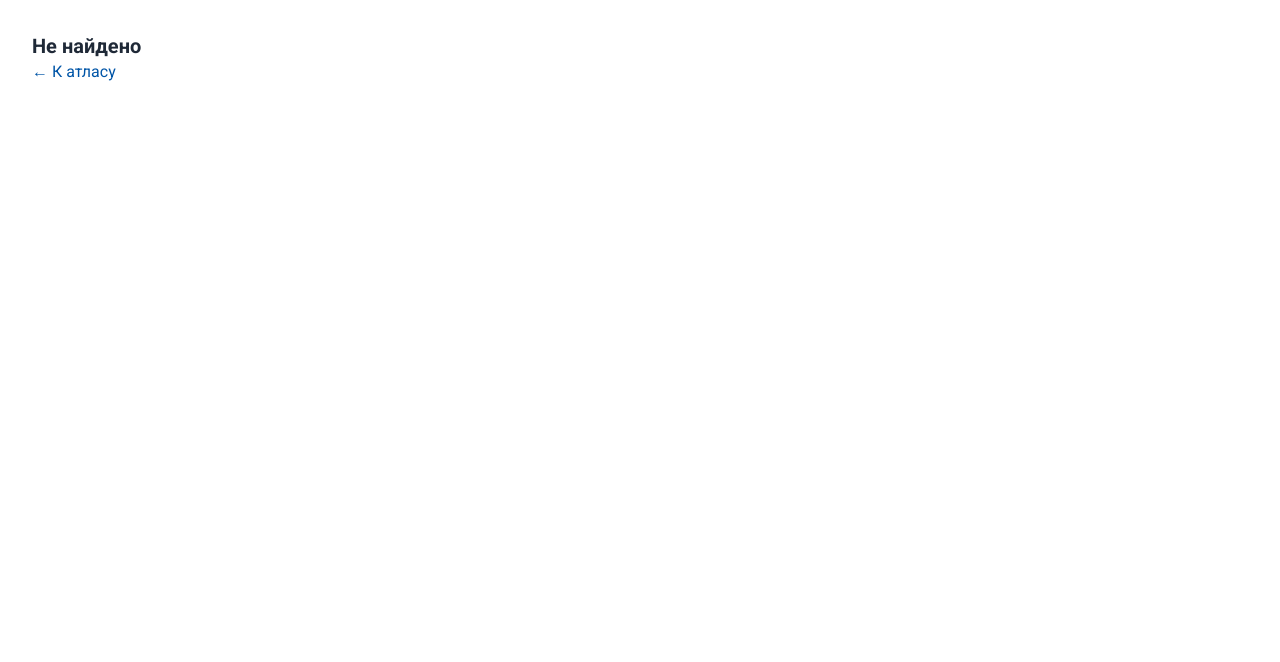
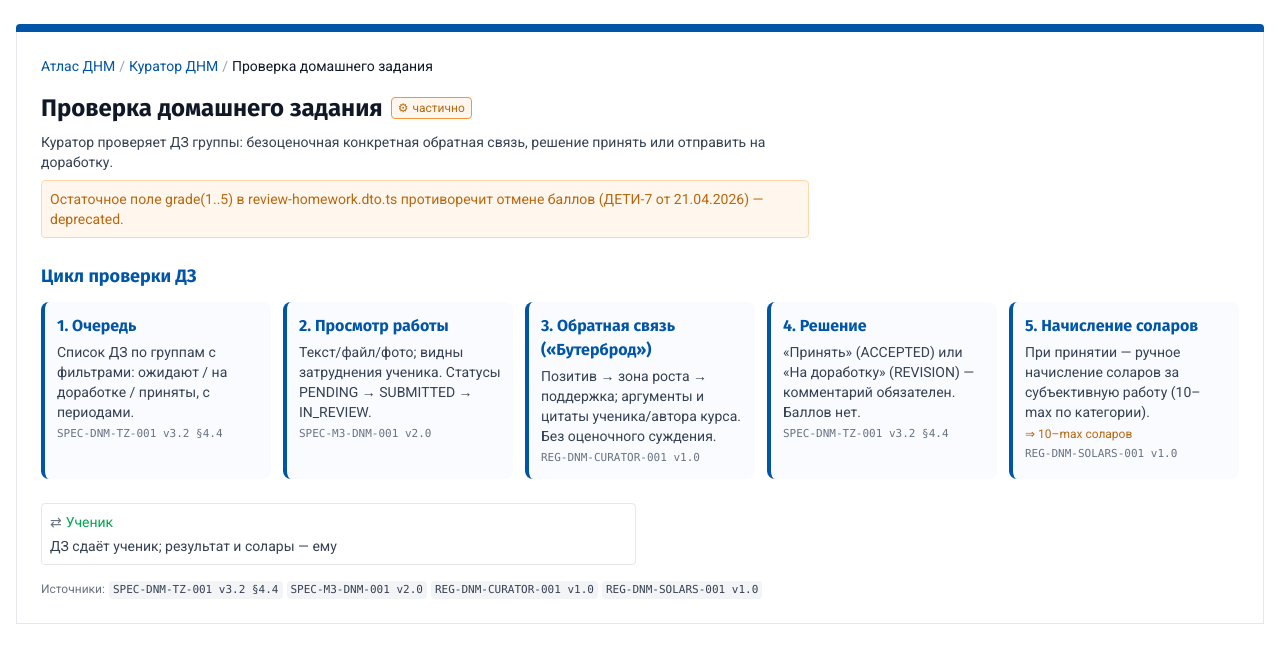
Before and after one commit to SigmeD/samo_architecture, a Next.js app: page /cabinet/curator/module/homework-review in a window 1280 px wide. Before the commit this address had no page. Shown: the top 662 px of the page. Built offline with nearby package versions, Linux system fonts and the light colour scheme.

Commit message:
feat: L2 страница модуля (drilldown)

```diff
--- /dev/null
+++ b/app/cabinet/[slug]/module/[moduleSlug]/page.tsx
@@ -0,0 +1,43 @@
+import { notFound } from "next/navigation";
+import type { Metadata } from "next";
+import { PosterLayout } from "@/components/atlas/poster-layout";
+import { Breadcrumbs } from "@/components/atlas/breadcrumbs";
+import { ProcessFlow } from "@/components/atlas/process-flow";
+import { CrossLinkBadge } from "@/components/atlas/cross-link-badge";
+import { SourceRef } from "@/components/atlas/source-ref";
+import { ImplStatusBadge } from "@/components/atlas/impl-status-badge";
+import { getCabinet } from "@/content/cabinets";
+import { getModule, getAllModulePairs } from "@/content/modules";
+
+export const dynamic = "force-static";
+export function generateStaticParams() {
+  return getAllModulePairs().map((p) => ({ slug: p.cabinetSlug, moduleSlug: p.moduleSlug }));
+}
+export async function generateMetadata({ params }: { params: Promise<{ slug: string; moduleSlug: string }> }): Promise<Metadata> {
+  const { slug, moduleSlug } = await params;
+  const m = getModule(slug, moduleSlug);
+  return { title: m ? `${m.title} — атлас ДНМ` : "Модуль" };
+}
+
+export default async function ModulePage({ params }: { params: Promise<{ slug: string; moduleSlug: string }> }) {
+  const { slug, moduleSlug } = await params;
+  const cabinet = getCabinet(slug);
+  const mod = getModule(slug, moduleSlug);
+  if (!cabinet || !mod) notFound();
+  return (
+    <PosterLayout zone={cabinet.zone}>
+      <Breadcrumbs items={[{ label: "Атлас ДНМ", href: "/" }, { label: cabinet.role.title, href: `/cabinet/${cabinet.slug}` }, { label: mod.title }]} />
+      <header className="flex items-center gap-2">
+        <h1 className="font-display text-2xl font-bold text-gray-900">{mod.title}</h1>
+        <ImplStatusBadge status={mod.status} title={mod.summary} />
+      </header>
+      {mod.purpose && <p className="mt-2 max-w-3xl text-sm text-gray-700">{mod.purpose}</p>}
+      {mod.note && <p className="mt-2 max-w-3xl rounded border border-orange-200 bg-orange-50 p-2 text-sm text-samo-orange-d">{mod.note}</p>}
+      {mod.process && <ProcessFlow flow={mod.process} />}
+      {mod.crossLinks && mod.crossLinks.length > 0 && (
+        <ul className="my-4 grid grid-cols-1 gap-2 md:grid-cols-2">{mod.crossLinks.map((l) => <CrossLinkBadge key={l.toCabinet} link={l} />)}</ul>
+      )}
+      <SourceRef sources={mod.sources} />
+    </PosterLayout>
+  );
+}
```
